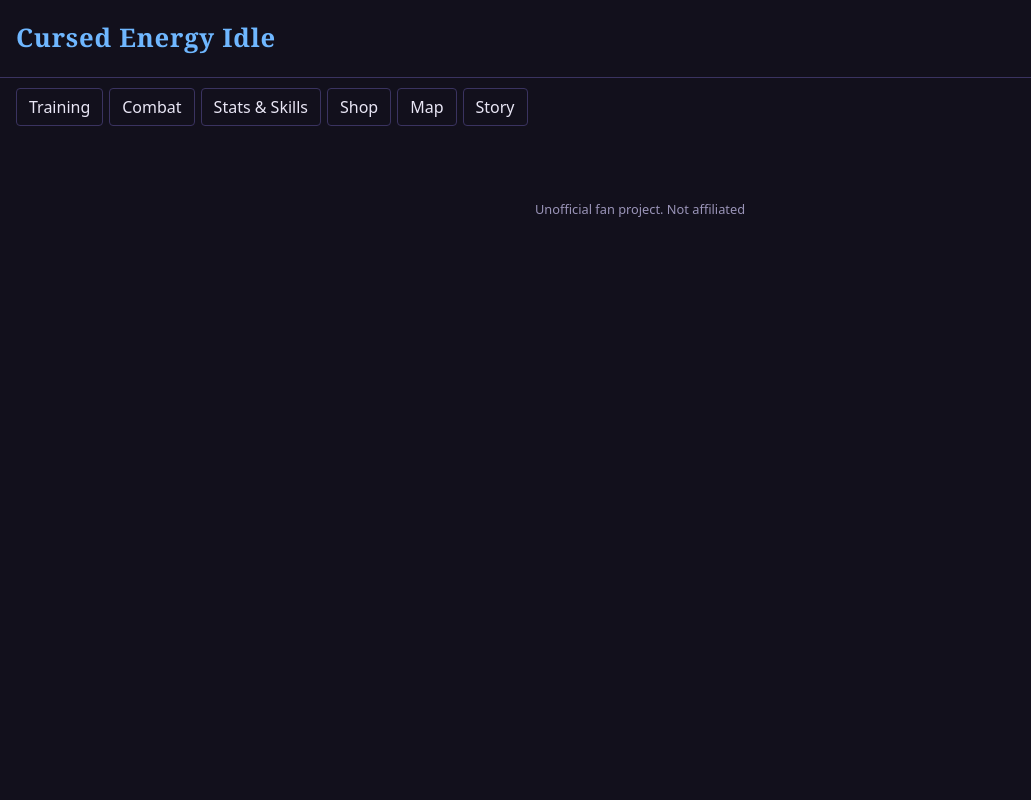
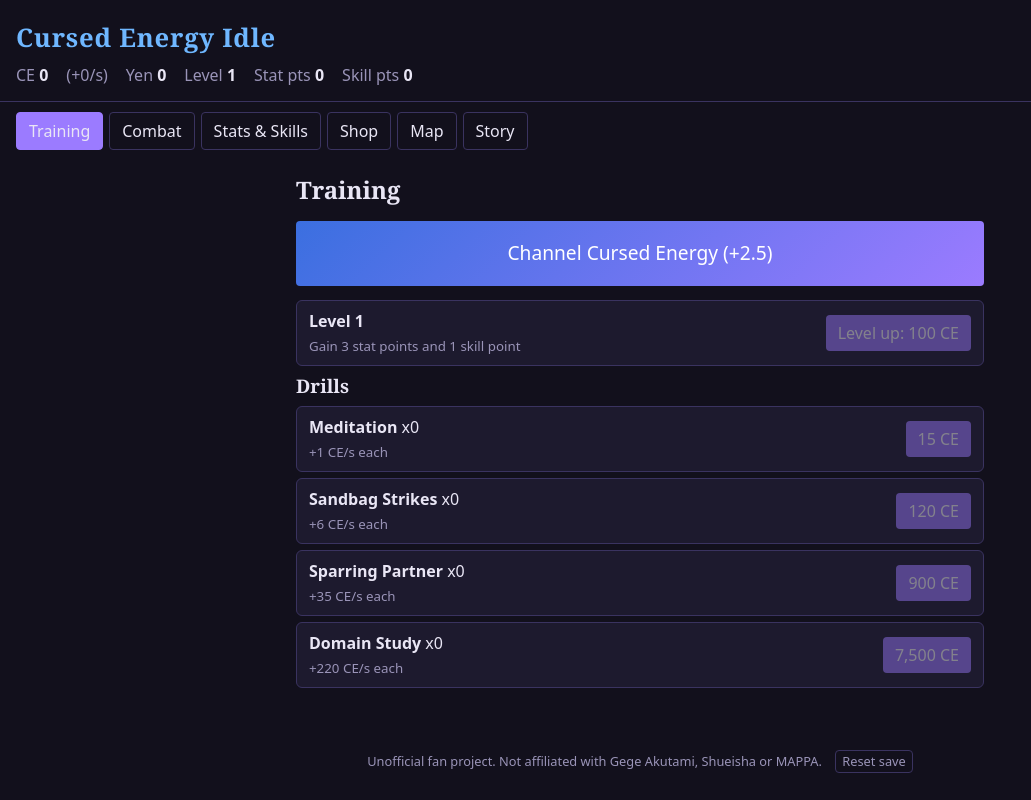
Before and after one commit to ralosI/clade, a plain HTML site: page index.html in a window 1280 px wide. Shown: the whole page, without its empty margins (0-1031 px from the left). Drawn offline with Linux system fonts and the light colour scheme.

Commit message:
Update index.html

```diff
--- a/index.html
+++ b/index.html
@@ -28,4 +28,10 @@
   <section id="story"></section>
 </main>
 <footer>
-  Unofficial fan project. Not affiliated
+  Unofficial fan project. Not affiliated with Gege Akutami, Shueisha or MAPPA.
+  <button class="small" onclick="resetGame()">Reset save</button>
+</footer>
+<script src="js/data.js"></script>
+<script src="js/game.js"></script>
+</body>
+</html>
```
